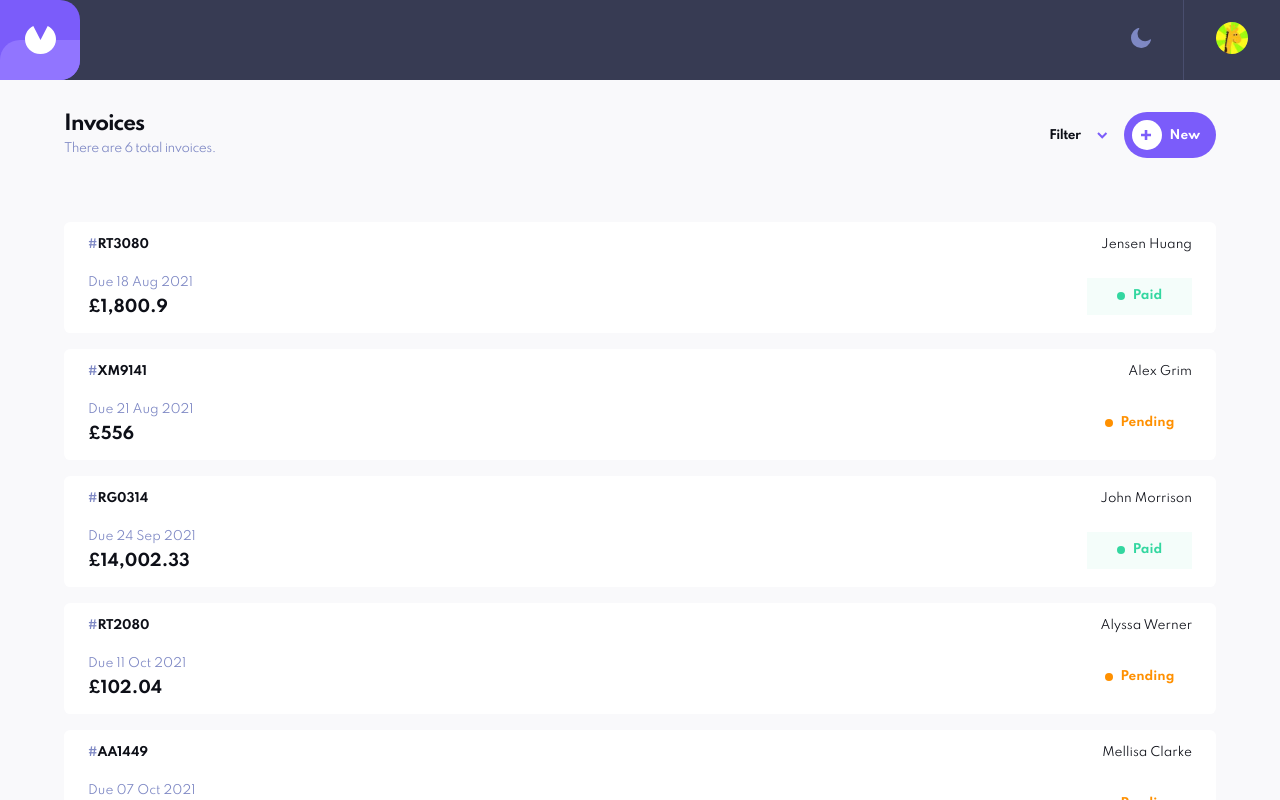
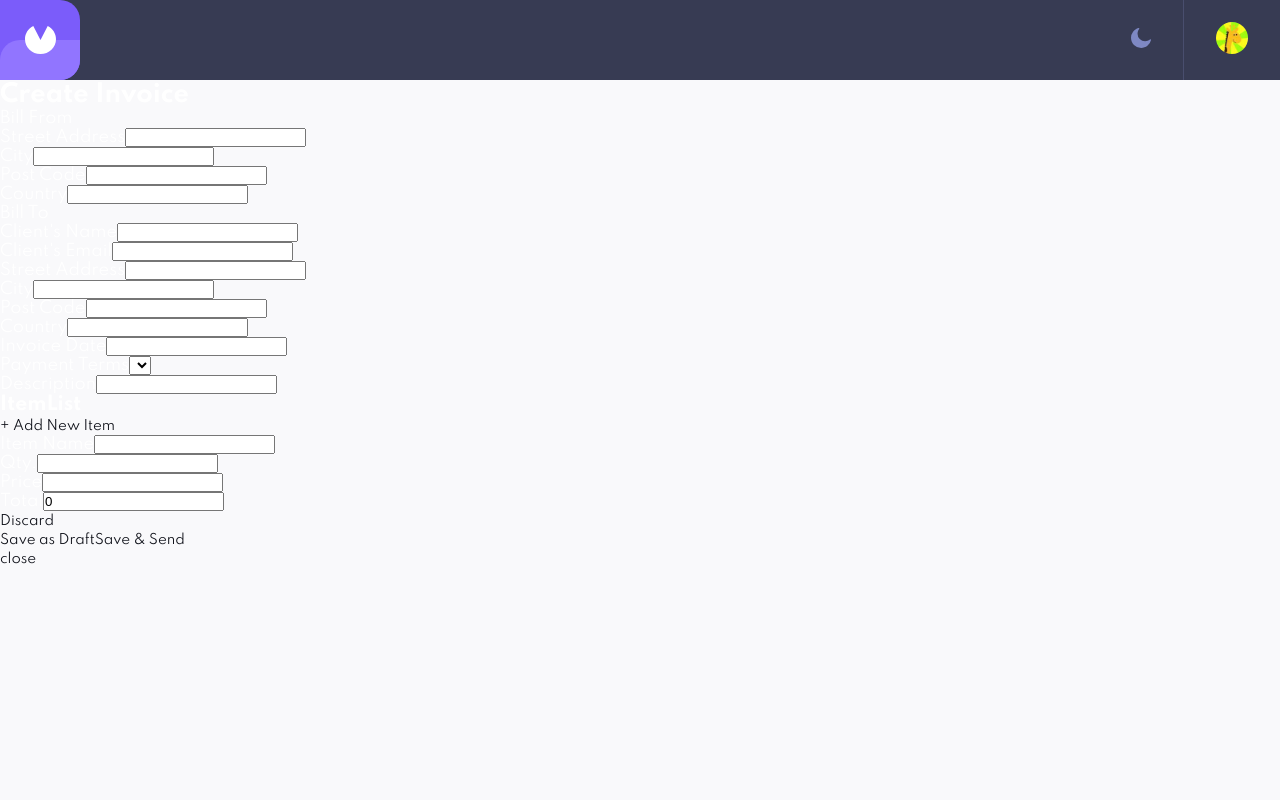
Before and after one commit to DavidBarcenas/angular-invoice, an Angular app: page / in a window 1280 px wide. Shown: the top 800 px of the page. Built offline with nearby package versions, Linux system fonts and the light colour scheme.

Commit message:
create form structure

```diff
--- a/src/app/invoices/components/invoice-form/invoice-form.component.html
+++ b/src/app/invoices/components/invoice-form/invoice-form.component.html
@@ -1,14 +1,101 @@
+<!-- *ngIf="filterService.openForm" -->
 <section
   class="invoice-form"
-  *ngIf="filterService.openForm"
   [class.close-form]="filterService.animationCloseForm"
 >
   <div class="invoice-form-overlay"></div>
   <div class="invoice-form-wrap">
-    <h1>Create Invoice</h1>
-
-    <div class="invoice-form-container">
-      <form></form>
+    <div class="form-header">
+      <h2>Create Invoice</h2>
+    </div>
+    <div class="form-body">
+      <form>
+        <div class="form-section">
+          <span>Bill From</span>
+          <div class="form-control">
+            <label for="street">Street Address</label>
+            <input type="text" id="street" />
+          </div>
+          <div class="form-control">
+            <label for="city">City</label>
+            <input type="text" id="city" />
+          </div>
+          <div class="form-control">
+            <label for="code">Post Code</label>
+            <input type="text" id="code" />
+          </div>
+          <div class="form-control">
+            <label for="country">Country</label>
+            <input type="text" id="country" />
+          </div>
+        </div>
+        <div class="form-section">
+          <span>Bill To</span>
+          <div class="form-control">
+            <label for="name">Client's Name</label>
+            <input type="text" id="name" />
+          </div>
+          <div class="form-control">
+            <label for="email">Client's Email</label>
+            <input type="text" id="email" />
+          </div>
+          <div class="form-control">
+            <label for="street-to">Street Address</label>
+            <input type="text" id="street-to" />
+          </div>
+          <div class="form-control">
+            <label for="city-to">City</label>
+            <input type="text" id="city-to" />
+          </div>
+          <div class="form-control">
+            <label for="code-to">Post Code</label>
+            <input type="text" id="code-to" />
+          </div>
+          <div class="form-control">
+            <label for="country-to">Country</label>
+            <input type="text" id="country-to" />
+          </div>
+          <div class="form-control">
+            <label for="invoice-date">Invoice Date</label>
+            <input type="text" id="invoice-date" />
+          </div>
+          <div class="form-control">
+            <label for="payment-terms">Payment Terms</label>
+            <select id="payment-terms"></select>
+          </div>
+          <div class="form-control">
+            <label for="description">Description</label>
+            <input type="text" id="description" />
+          </div>
+        </div>
+        <div class="form-section">
+          <h3>ItemList</h3>
+          <button>+ Add New Item</button>
+          <div class="form-control">
+            <label for="item-name">Item Name</label>
+            <input type="text" id="item-name" />
+          </div>
+          <div class="form-control">
+            <label for="qty">Qty.</label>
+            <input type="number" id="qty" />
+          </div>
+          <div class="form-control">
+            <label for="price">Price</label>
+            <input type="text" id="price" />
+          </div>
+          <div class="form-control">
+            <label for="total">Total</label>
+            <input type="number" id="total" value="0" readonly />
+          </div>
+        </div>
+      </form>
+    </div>
+    <div class="form-footer">
+      <button>Discard</button>
+      <div>
+        <button>Save as Draft</button>
+        <button>Save & Send</button>
+      </div>
     </div>
   </div>
 
--- a/src/app/invoices/components/invoice-form/invoice-form.component.scss
+++ b/src/app/invoices/components/invoice-form/invoice-form.component.scss
@@ -4,59 +4,13 @@
   left: 0;
   width: 100%;
   height: calc(100vh - 80px);
-  background: green;
+  background: var(--body-bg);
+  color: #fff;
   z-index: 200;
-  animation: side 0.45s cubic-bezier(0.215, 0.61, 0.355, 1);
+  animation: slideIn 0.45s cubic-bezier(0.215, 0.61, 0.355, 1);
 
   &.close-form {
     transform: translateX(-100%);
     transition: transform 0.3s ease;
   }
 }
-
-@keyframes side {
-  0% {
-    transform: translateX(-100%);
-  }
-  75% {
-    transform: translateX(4%);
-  }
-  90% {
-    transform: translateX(2%);
-  }
-  100% {
-    transform: translateX(0);
-  }
-}
-
-// @keyframes side {
-//   from,
-//   60%,
-//   75%,
-//   90%,
-//   to {
-//     animation-timing-function: cubic-bezier(0.215, 0.61, 0.355, 1);
-//   }
-
-//   0% {
-//     opacity: 0;
-//     transform: translate3d(-3000px, 0, 0) scaleX(3);
-//   }
-
-//   60% {
-//     opacity: 1;
-//     transform: translate3d(25px, 0, 0) scaleX(1);
-//   }
-
-//   75% {
-//     transform: translate3d(-10px, 0, 0) scaleX(0.98);
-//   }
-
-//   90% {
-//     transform: translate3d(5px, 0, 0) scaleX(0.995);
-//   }
-
-//   to {
-//     transform: translate3d(0, 0, 0);
-//   }
-// }
--- a/src/styles.scss
+++ b/src/styles.scss
@@ -167,3 +167,18 @@ ul {
     transform: scale(0);
   }
 }
+
+@keyframes slideIn {
+  0% {
+    transform: translateX(-100%);
+  }
+  75% {
+    transform: translateX(4%);
+  }
+  90% {
+    transform: translateX(2%);
+  }
+  100% {
+    transform: translateX(0);
+  }
+}
```
